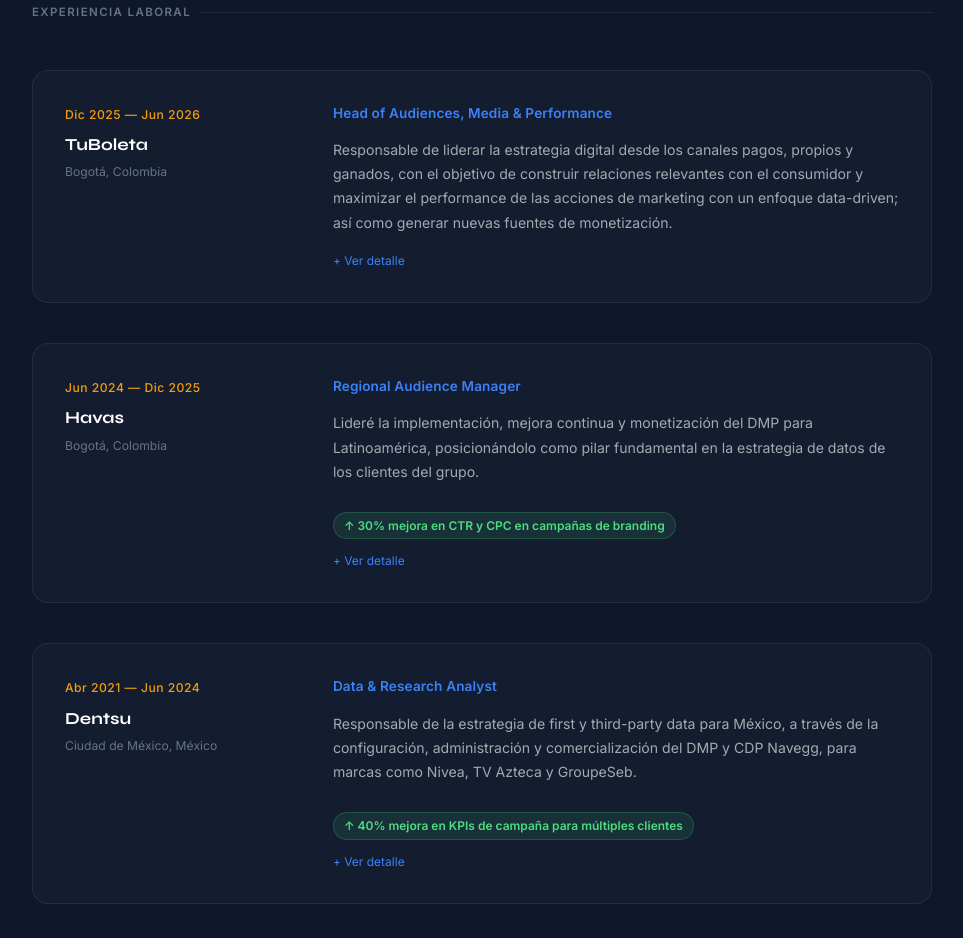
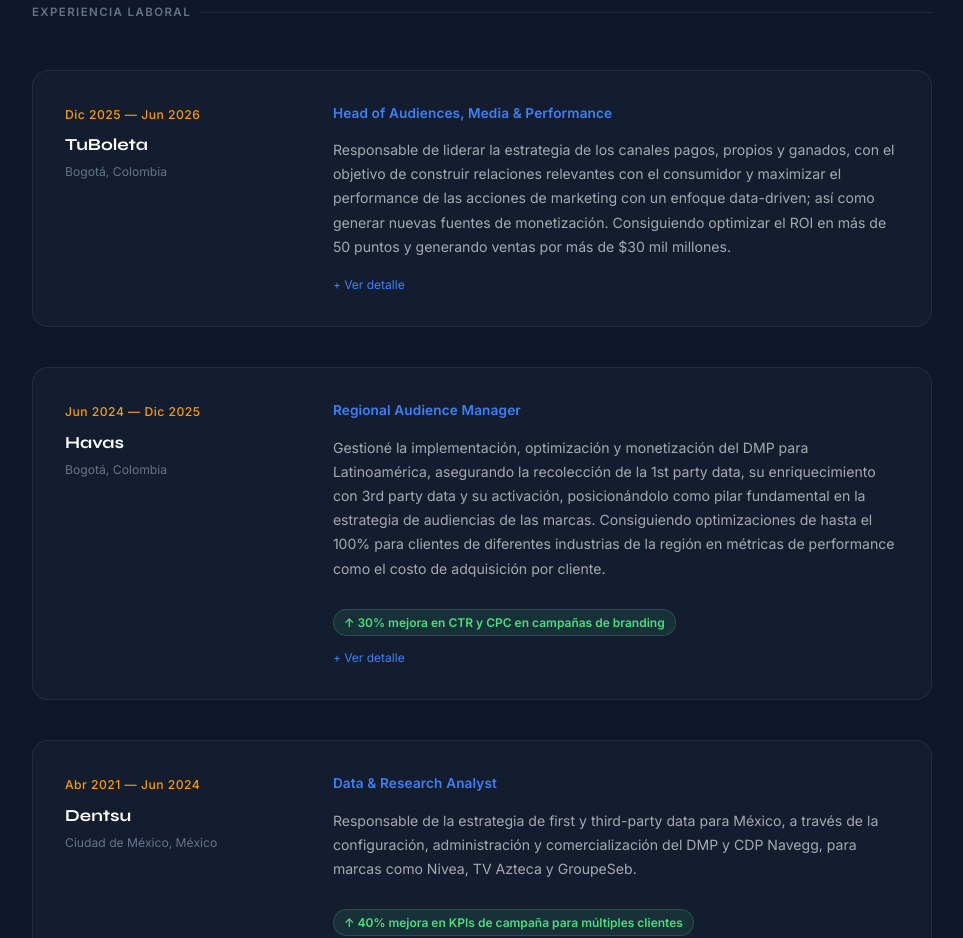
Before and after one commit to CamiloTorres1/CamiloTorres1.github.io, a plain HTML site: page index.html in a window 1280 px wide. Shown: the part 912-1850 px from the top of the page, without its empty margins (158-1121 px from the left). Drawn offline with Linux system fonts and the light colour scheme.

Commit message:
Update index.html

```diff
--- a/index.html
+++ b/index.html
@@ -182,8 +182,8 @@
         </div>
         <div>
           <div class="exp-role">Head of Audiences, Media & Performance</div>
-          <div class="exp-desc" data-es="Responsable de liderar la estrategia digital desde los canales pagos, propios y ganados, con el objetivo de construir relaciones relevantes con el consumidor y maximizar el performance de las acciones de marketing con un enfoque data-driven; así como generar nuevas fuentes de monetización." data-en="Responsible for leading the digital strategy across paid, owned, and earned channels, with the goal of building meaningful consumer relationships and maximizing marketing performance through a data-driven approach; as well as developing new monetization sources.">
-            Responsable de liderar la estrategia digital desde los canales pagos, propios y ganados, con el objetivo de construir relaciones relevantes con el consumidor y maximizar el performance de las acciones de marketing con un enfoque data-driven; así como generar nuevas fuentes de monetización.
+          <div class="exp-desc" data-es="Responsable de liderar la estrategia de los canales pagos, propios y ganados, con el objetivo de construir relaciones relevantes con el consumidor y maximizar el performance de las acciones de marketing con un enfoque data-driven; así como generar nuevas fuentes de monetización. Consiguiendo optimizar el ROI en más de 50 puntos y generando ventas por más de $30 mil millones." data-en="Responsible for leading the strategy across paid, owned, and earned channels, with the goal of building meaningful consumer relationships and maximizing marketing performance through a data-driven approach; as well as developing new monetization sources. Achieving an ROI improvement of over 50 points and generating sales of over $30 billion COP.">
+            Responsable de liderar la estrategia de los canales pagos, propios y ganados, con el objetivo de construir relaciones relevantes con el consumidor y maximizar el performance de las acciones de marketing con un enfoque data-driven; así como generar nuevas fuentes de monetización. Consiguiendo optimizar el ROI en más de 50 puntos y generando ventas por más de $30 mil millones.
           </div>
           <div class="exp-bullets">
             <div class="exp-bullet" data-es="Medios propios: Gestionar la configuración del CRM para garantizar una comunicación personalizada y relevante en cada etapa del journey del cliente, asegurando el uso eficiente de los canales propios y evitando la saturación de la audiencia." data-en="Owned media: Managing CRM configuration to ensure personalized and relevant communication at every stage of the customer journey, driving efficient use of owned channels while preventing audience fatigue.">Medios propios: Gestionar la configuración del CRM para garantizar una comunicación personalizada y relevante en cada etapa del journey del cliente, asegurando el uso eficiente de los canales propios y evitando la saturación de la audiencia.</div>
@@ -204,7 +204,7 @@
         </div>
         <div>
           <div class="exp-role">Regional Audience Manager</div>
-          <div class="exp-desc" data-es="Lideré la implementación, mejora continua y monetización del DMP para Latinoamérica, posicionándolo como pilar fundamental en la estrategia de datos de los clientes del grupo." data-en="Led the implementation, continuous improvement, and monetization of the DMP for Latin America, positioning it as a fundamental pillar in the group's client data strategy.">Lideré la implementación, mejora continua y monetización del DMP para Latinoamérica, posicionándolo como pilar fundamental en la estrategia de datos de los clientes del grupo.</div>
+          <div class="exp-desc" data-es="Gestioné la implementación, optimización y monetización del DMP para Latinoamérica, asegurando la recolección de la 1st party data, su enriquecimiento con 3rd party data y su activación, posicionándolo como pilar fundamental en la estrategia de audiencias de las marcas. Consiguiendo optimizaciones de hasta el 100% para clientes de diferentes industrias de la región en métricas de performance como el costo de adquisición por cliente." data-en="Managed the implementation, optimization, and monetization of the DMP for Latin America, ensuring first-party data collection, third-party data enrichment, and audience activation, positioning it as a fundamental pillar in the brands' audience strategy. Achieving optimizations of up to 100% for clients across different industries in the region on performance metrics such as customer acquisition cost.">Gestioné la implementación, optimización y monetización del DMP para Latinoamérica, asegurando la recolección de la 1st party data, su enriquecimiento con 3rd party data y su activación, posicionándolo como pilar fundamental en la estrategia de audiencias de las marcas. Consiguiendo optimizaciones de hasta el 100% para clientes de diferentes industrias de la región en métricas de performance como el costo de adquisición por cliente.</div>
           <div class="exp-bullets">
             <div class="exp-bullet" data-es="Gestioné la recolección de first-party data, enriquecimiento con third-party data y activación de audiencias en mercados de toda Latam." data-en="Managed first-party data collection, third-party data enrichment, and audience activation across all Latin American markets.">Gestioné la recolección de first-party data, enriquecimiento con third-party data y activación de audiencias en mercados de toda Latam.</div>
             <div class="exp-bullet" data-es="Construí la visión regional para la unificación y activación del CDP global en cada mercado, maximizando la rentabilidad de campañas en medios pagos y propios." data-en="Built the regional vision for the unification and activation of the global CDP in each market, maximizing campaign profitability across paid and owned media.">Construí la visión regional para la unificación y activación del CDP global en cada mercado, maximizando la rentabilidad de campañas en medios pagos y propios.</div>
```
